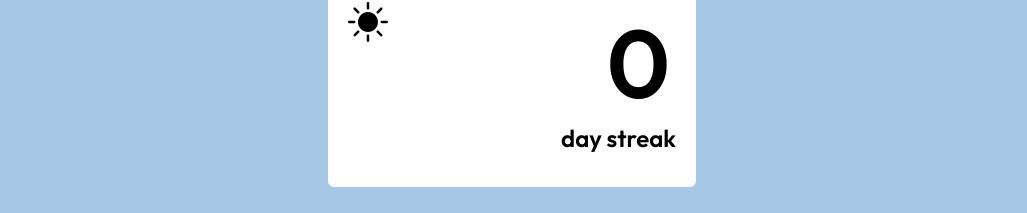
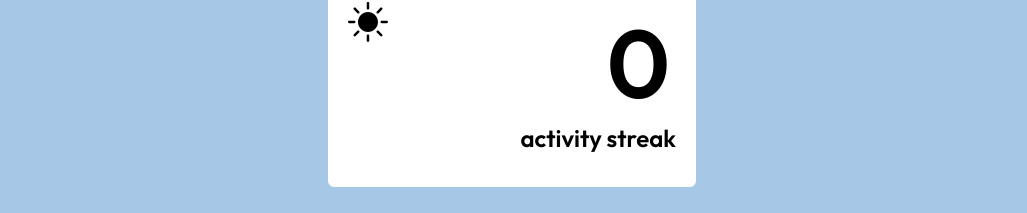
Before and after one commit to VelmaKimani/focus-timer, a React (Create React App) app in the folder client/: page /report in a window 1280 px wide. Shown: the part 417-630 px from the top of the page, without its empty margins (128-1155 px from the left). Built offline with nearby package versions, Linux system fonts and the light colour scheme.

Commit message:
Changed day streak to activity streak

```diff
--- a/client/src/pages/Report.js
+++ b/client/src/pages/Report.js
@@ -89,7 +89,7 @@ export default function Report() {
                 <div className="card">
                     <img className="clock" src={sun} alt="streak"/>
                     <div className="cardno">{streak}</div>
-                    <p className="cardtext">day streak</p>
+                    <p className="cardtext">activity streak</p>
                 </div>
             </div>
         </div>
```
